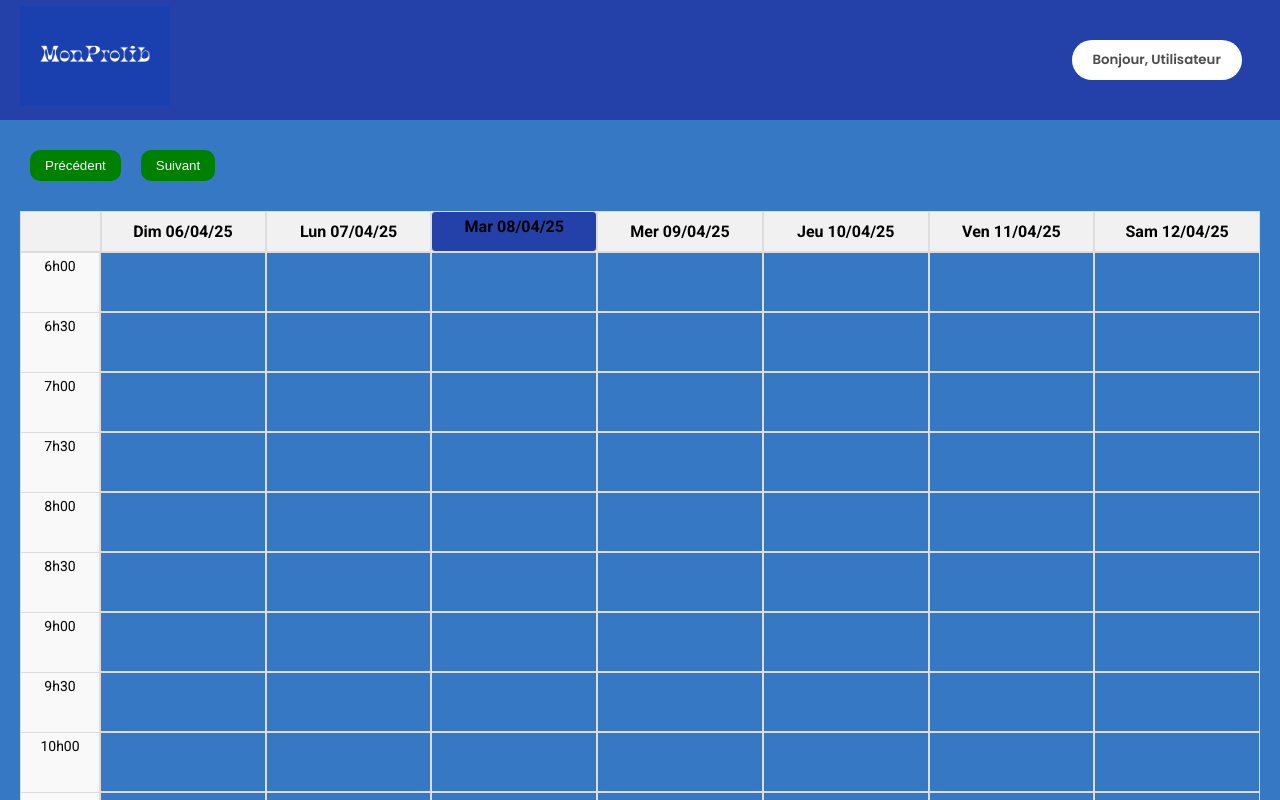
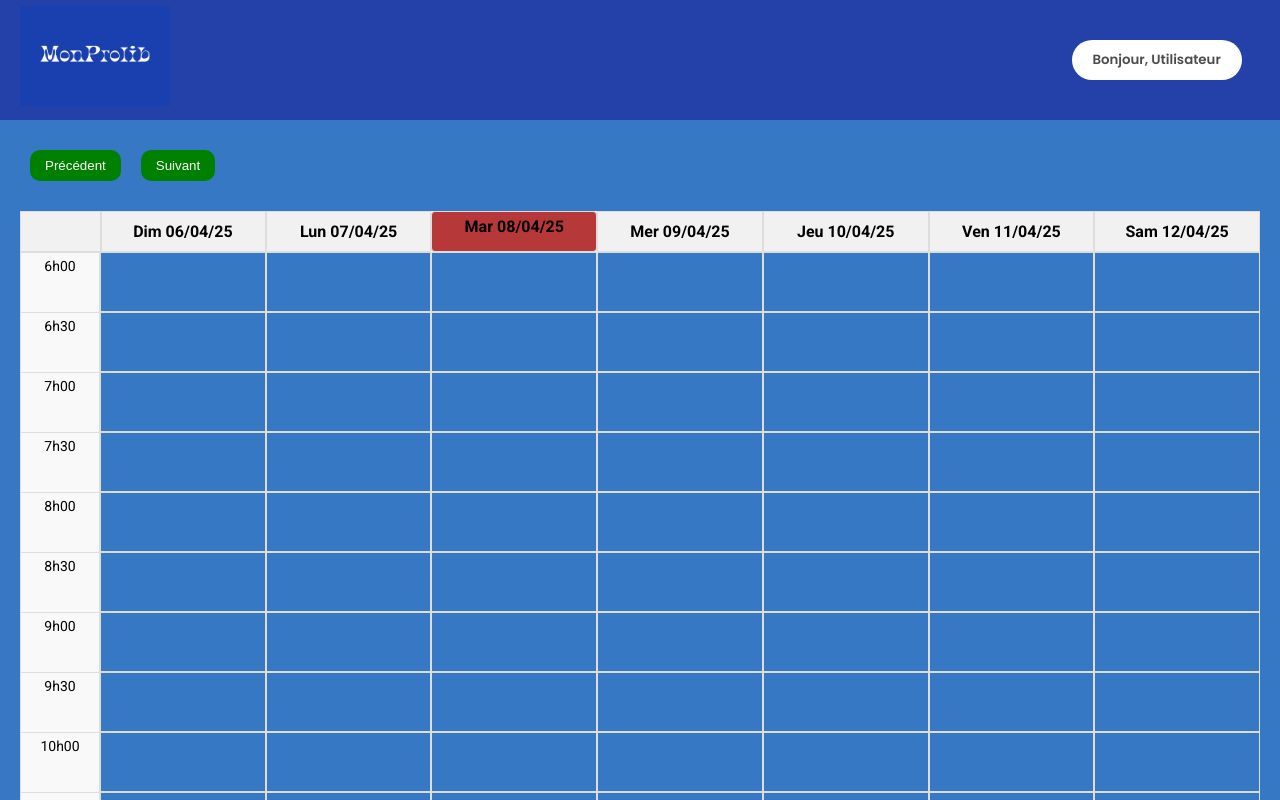
Before and after one commit to FayadIdrissB/MonProlib_, a React (Create React App) app in the folder frontend/: page /calendar_pro in a window 1280 px wide. Shown: the top 800 px of the page. Built offline with nearby package versions, Linux system fonts and the light colour scheme; no server answers.

Commit message:
fix changement de couleur pour le repere du jour actuelle

```diff
--- a/frontend/src/Component/calendar/calendar.css
+++ b/frontend/src/Component/calendar/calendar.css
@@ -92,7 +92,7 @@ button {
 }
 
 .day-header.today {
-  background-color: #2440a9; /* Exemple : couleur de fond différente pour le jour actuel */
+  background-color: #b63838; /* Exemple : couleur de fond différente pour le jour actuel */
   color: #000; /* Vous pouvez ajuster la couleur du texte si nécessaire */
   border-radius: 4px; /* Optionnel : pour un effet arrondi */
   padding: 5px; /* Optionnel : pour donner de l'espace */
```
